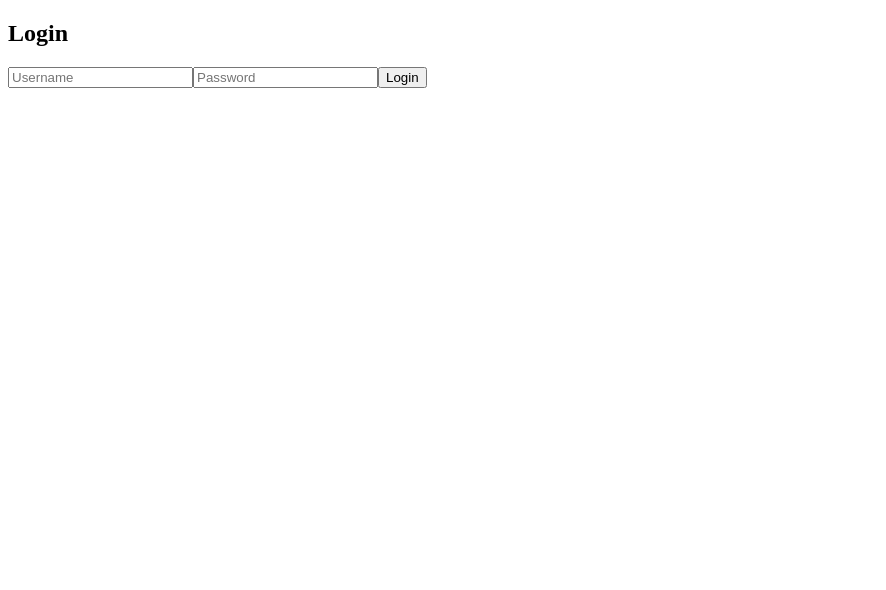
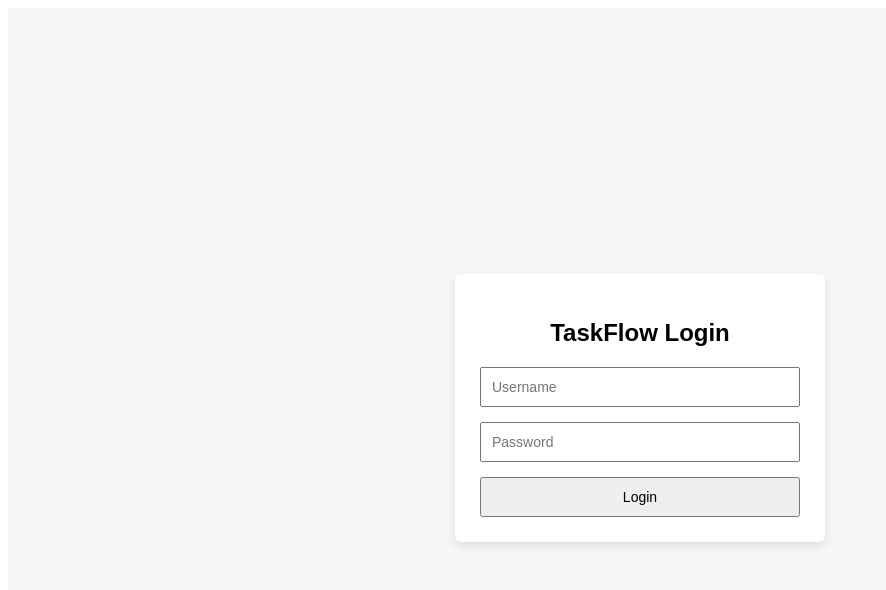
Before and after one commit to yuvrajtomar1011/taskflow, a React app in the folder frontend/: page /login in a window 1280 px wide. Shown: the top 590 px of the page, without its empty margins (0-886 px from the left). Built offline with nearby package versions, Linux system fonts and the light colour scheme; the HTML template or start-up script is replaced by a standard one.

Commit message:
Style login page using semantic HTML and modular CSS

```diff
--- a/frontend/src/pages/Login.jsx
+++ b/frontend/src/pages/Login.jsx
@@ -2,6 +2,7 @@ import { useState, useEffect } from "react";
 import { useNavigate } from "react-router-dom";
 import { loginUser } from "../services/authService";
 import { useAuth } from "../context/AuthContext";
+import "../styles/login.css";
 
 function Login() {
   const [username, setUsername] = useState("");
@@ -14,7 +15,7 @@ function Login() {
     if (token) {
       navigate("/tasks");
     }
-  }, [token]);
+  }, [token, navigate]);
 
   const handleSubmit = async (e) => {
     e.preventDefault();
@@ -30,24 +31,31 @@ function Login() {
   };
 
   return (
-    <div>
-      <h2>Login</h2>
-      <form onSubmit={handleSubmit}>
+    <main className="login-container">
+      <section className="login-box">
+        <h2>TaskFlow Login</h2>
+
+        <form className="login-form" onSubmit={handleSubmit}>
           <input
+            type="text"
             placeholder="Username"
             value={username}
             onChange={(e) => setUsername(e.target.value)}
           />
+
           <input
             type="password"
             placeholder="Password"
             value={password}
             onChange={(e) => setPassword(e.target.value)}
           />
+
           <button type="submit">Login</button>
         </form>
-      {error && <p style={{ color: "red" }}>{error}</p>}
-    </div>
+
+        {error && <p className="login-error">{error}</p>}
+      </section>
+    </main>
   );
 }
 
--- a/frontend/src/pages/Tasks.jsx
+++ b/frontend/src/pages/Tasks.jsx
@@ -6,6 +6,7 @@ import {
   deleteTask,
 } from "../services/taskService";
 import { useAuth } from "../context/AuthContext";
+import "../styles/tasks.css";
 
 function Tasks() {
   const [tasks, setTasks] = useState([]);
@@ -46,66 +47,43 @@ function Tasks() {
   };
 
   return (
-    <div style={{ maxWidth: "600px", margin: "40px auto" }}>
-      {/* Header */}
-      <div
-        style={{
-          display: "flex",
-          justifyContent: "space-between",
-          alignItems: "center",
-        }}
-      >
-        <h2>TaskFlow</h2>
+    <main className="container">
+      <header className="header">
+        <h1>TaskFlow</h1>
         <button onClick={logout}>Logout</button>
-      </div>
+      </header>
 
-      {/* Create Task */}
-      <form
-        onSubmit={handleCreate}
-        style={{ marginTop: "20px", display: "flex" }}
-      >
+      <form className="task-form" onSubmit={handleCreate}>
         <input
           type="text"
-          placeholder="New task title"
+          placeholder="Enter new task"
           value={title}
           onChange={(e) => setTitle(e.target.value)}
-          style={{ flex: 1, marginRight: "10px" }}
         />
         <button type="submit">Add</button>
       </form>
 
-      {/* Task List */}
-      <ul style={{ marginTop: "20px", padding: 0 }}>
+      <ul className="task-list">
         {tasks.map((task) => (
-          <li
-            key={task.id}
-            style={{
-              display: "flex",
-              justifyContent: "space-between",
-              alignItems: "center",
-              marginBottom: "10px",
-              listStyle: "none",
-            }}
-          >
+          <li className="task-item" key={task.id}>
             <span
-              style={{
-                cursor: "pointer",
-                textDecoration: task.is_completed
-                  ? "line-through"
-                  : "none",
-              }}
+              className={`task-title ${
+                task.is_completed ? "completed" : ""
+              }`}
               onClick={() => toggleComplete(task)}
             >
               {task.title}
             </span>
-
-            <button onClick={() => handleDelete(task.id)}>
+            <button
+              className="delete-btn"
+              onClick={() => handleDelete(task.id)}
+            >
               ❌
             </button>
           </li>
         ))}
       </ul>
-    </div>
+    </main>
   );
 }
 
--- /dev/null
+++ b/frontend/src/styles/login.css
@@ -0,0 +1,49 @@
+/* Page wrapper */
+.login-container {
+  min-height: 100vh;
+  display: flex;
+  justify-content: center;
+  align-items: center;
+  background-color: #f5f6f8;
+  font-family: Arial, sans-serif;
+}
+
+/* Login box */
+.login-box {
+  width: 320px;
+  padding: 25px;
+  background-color: #ffffff;
+  border-radius: 6px;
+  box-shadow: 0 4px 10px rgba(0, 0, 0, 0.1);
+}
+
+/* Title */
+.login-box h2 {
+  text-align: center;
+  margin-bottom: 20px;
+}
+
+/* Form */
+.login-form {
+  display: flex;
+  flex-direction: column;
+}
+
+.login-form input {
+  padding: 10px;
+  margin-bottom: 15px;
+  font-size: 14px;
+}
+
+.login-form button {
+  padding: 10px;
+  font-size: 14px;
+  cursor: pointer;
+}
+
+/* Error */
+.login-error {
+  color: red;
+  text-align: center;
+  margin-top: 10px;
+}
--- /dev/null
+++ b/frontend/src/styles/tasks.css
@@ -0,0 +1,61 @@
+/* Layout */
+.container {
+  max-width: 600px;
+  margin: 40px auto;
+  padding: 20px;
+  font-family: Arial, sans-serif;
+}
+
+/* Header */
+.header {
+  display: flex;
+  justify-content: space-between;
+  align-items: center;
+}
+
+/* Form */
+.task-form {
+  display: flex;
+  margin-top: 20px;
+}
+
+.task-form input {
+  flex: 1;
+  padding: 8px;
+  font-size: 14px;
+}
+
+.task-form button {
+  margin-left: 10px;
+  padding: 8px 12px;
+}
+
+/* Task List */
+.task-list {
+  list-style: none;
+  padding: 0;
+  margin-top: 20px;
+}
+
+.task-item {
+  display: flex;
+  justify-content: space-between;
+  align-items: center;
+  padding: 8px 0;
+  border-bottom: 1px solid #ddd;
+}
+
+.task-title {
+  cursor: pointer;
+}
+
+.task-title.completed {
+  text-decoration: line-through;
+  color: gray;
+}
+
+.delete-btn {
+  background: none;
+  border: none;
+  cursor: pointer;
+}
```
Lines whose indentation alone changed are shown as unchanged.
